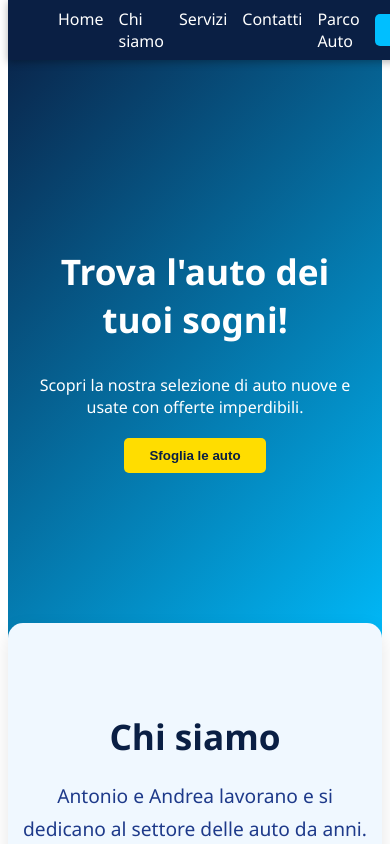
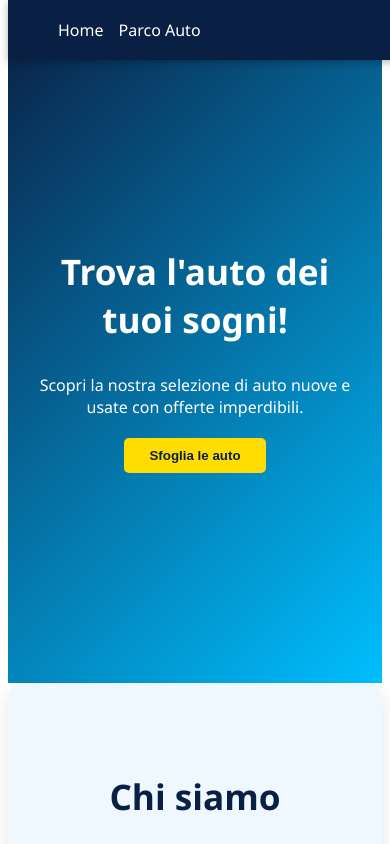
Before and after one commit to carrozzeriaiorio/IorioCars-FE, an Angular app: page / in a window 390 px wide. Shown: the top 844 px of the page. Built offline with nearby package versions, Linux system fonts and the light colour scheme.

Commit message:
Fix ulteriori

```diff
--- a/src/app/app.component.ts
+++ b/src/app/app.component.ts
@@ -10,5 +10,4 @@ import { HttpClientModule } from '@angular/common/http';
   styleUrl: './app.component.css'
 })
 export class AppComponent {
-  title = 'IorioCars';
 }
--- a/src/app/components/dashboard/dashboard.component.css
+++ b/src/app/components/dashboard/dashboard.component.css
@@ -204,9 +204,6 @@
   }
 
   .filters {
-    width: 100%;
-    padding: 20px;
-    margin: 0 auto;
     box-shadow: none;
     position: relative;
     top: 0;
--- a/src/app/components/navbar/navbar.component.css
+++ b/src/app/components/navbar/navbar.component.css
@@ -84,23 +84,41 @@
   .navbar {
     padding: 0 10px;
     height: 60px;
+    display: flex;
+    align-items: center;
+    justify-content: space-between;
   }
 
-  /* Nascondi logo su mobile se desiderato */
+  /* Nascondi logo se desiderato */
   .navbar .logo {
     display: none;
   }
 
+  /* Link principali a sinistra */
   .navbar .nav-links {
+    display: flex;
     gap: 15px;
-    justify-content: center;
+  }
+
+  /* Mostra solo Home e Parco Auto */
+  .navbar .nav-links li {
+    display: none; /* nasconde tutti */
+  }
+  .navbar .nav-links .nav-home,
+  .navbar .nav-links .nav-dashboard {
+    display: block; /* mostra solo Home e Parco Auto */
   }
 
   .navbar .nav-links li a {
     font-size: 1rem;
   }
 
-  .navbar .auth {
-    gap: 6px;
+  /* Nasconde gli altri link e il pulsante accedi/esci */
+  .navbar .auth,
+  .nav-about,
+  .nav-services,
+  .nav-contacts,
+  .nav-admin {
+    display: none;
   }
 }
--- a/src/app/components/navbar/navbar.component.html
+++ b/src/app/components/navbar/navbar.component.html
@@ -3,12 +3,12 @@
     <a routerLink="/">IorioCars</a>
   </div>
   <ul class="nav-links">
-    <li><a routerLink="/">Home</a></li>
-    <li><a href="#about">Chi siamo</a></li>
-    <li><a href="#services">Servizi</a></li>
-    <li><a href="#footer">Contatti</a></li>
-    <li><a routerLink="/dashboard">Parco Auto</a></li>
-    <li><a routerLink="/admin" *ngIf="loggedIn">Area Riservata</a></li>
+    <li class="nav-home"><a routerLink="/">Home</a></li>
+    <li class="nav-about"><a href="#about">Chi siamo</a></li>
+    <li class="nav-services"><a href="#services">Servizi</a></li>
+    <li class="nav-contacts"><a href="#footer">Contatti</a></li>
+    <li class="nav-dashboard"><a routerLink="/dashboard">Parco Auto</a></li>
+    <li class="nav-admin" *ngIf="loggedIn"><a routerLink="/admin">Area Riservata</a></li>
   </ul>
   <div class="auth">
     <button *ngIf="!loggedIn" routerLink="/login">Accedi</button>
--- a/src/app/pages/home/home.component.css
+++ b/src/app/pages/home/home.component.css
@@ -49,7 +49,7 @@
   background: #f0f8ff; /* azzurro chiaro */
   border-radius: 15px;
   max-width: 1000px;
-  margin: -60px auto 120px auto; /* aumenta il margine inferiore da 60px a 120px */
+  margin: auto auto 120px auto; /* aumenta il margine inferiore da 60px a 120px */
   box-shadow: 0 8px 20px rgba(0,0,0,0.1);
 }
 
@@ -72,7 +72,8 @@
   padding: 40px 20px;
   text-align: center;
   background: #ffffff;
-  margin: -60px auto 200px auto;
+  margin: 200px auto 200px auto; /* margine superiore maggiore */
+  scroll-margin-top: 60px; /* altezza navbar */
 }
 
 .services h2 {
```
